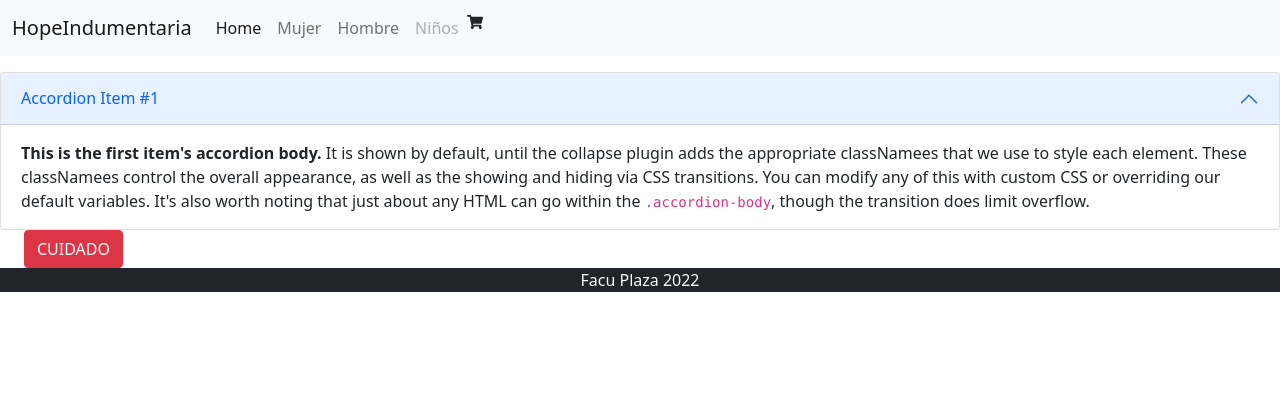
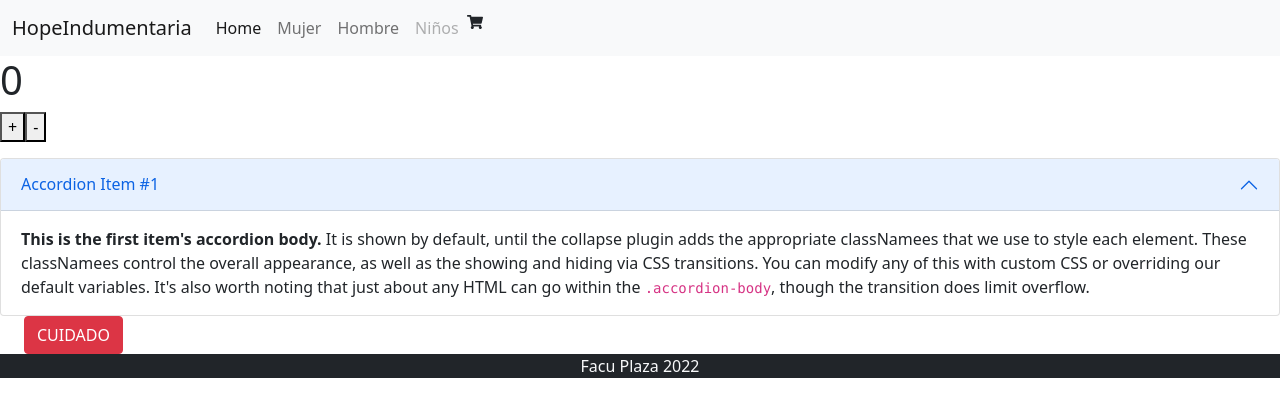
Before and after one commit to fnplaza/ecommerce-Plaza, a React (Create React App) app: page / in a window 1280 px wide. Shown: the top 416 px of the page. Built offline with nearby package versions, Linux system fonts and the light colour scheme.

Commit message:
Contador added!

```diff
--- a/src/components/Cart/Cart.jsx
+++ b/src/components/Cart/Cart.jsx
@@ -1,7 +1,15 @@
 import React from "react";
+import { useState } from "react";
 
 const Cart = () => {
-  return <div>Cart</div>;
+  const [contador, setContador] = useState(0);
+  return (
+    <div>
+      <h1>{contador}</h1>
+      <button onClick={() => setContador(contador + 1)}>+</button>
+      <button onClick={() => setContador(contador - 1)}>-</button>
+    </div>
+  );
 };
 
 export default Cart;
--- a/src/routes/index.jsx
+++ b/src/routes/index.jsx
@@ -6,11 +6,13 @@ import NavBar from "../components/Navbar/NavBar";
 import Footer from "../components/UI/Footer";
 import Button from "../components/UI/Button";
 import Accordion from "../components/Accordion/Accordion";
+import Cart from "../components/Cart/Cart";
 
 const Rutas = () => {
   return (
     <BrowserRouter>
       <NavBar textoDeNav={"HopeIndumentaria"} />
+      <Cart />
       <Routes>
         <Route path="/" element={<ItemListContainer />} />
         <Route path="/checkout" element={<Checkout />} />
```
